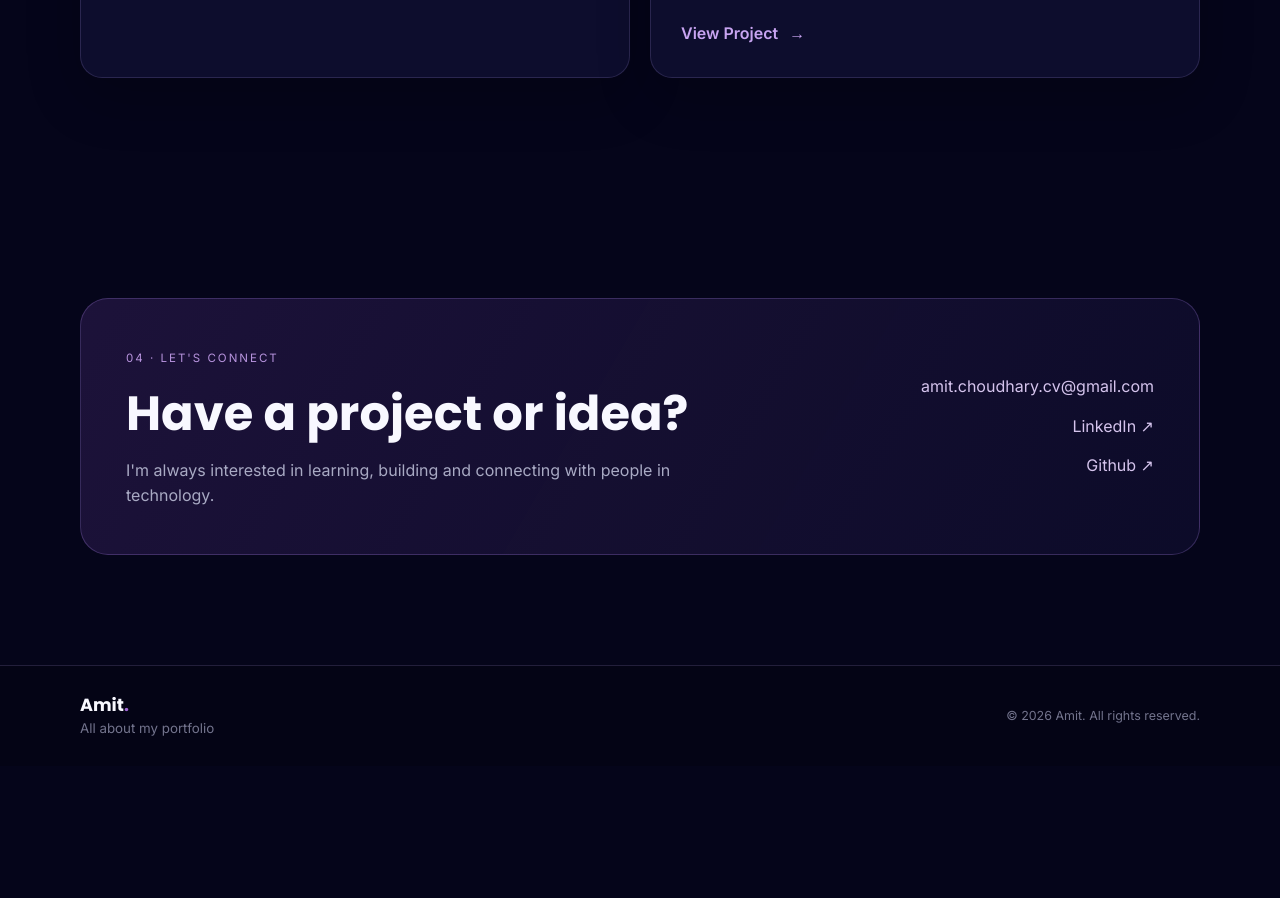
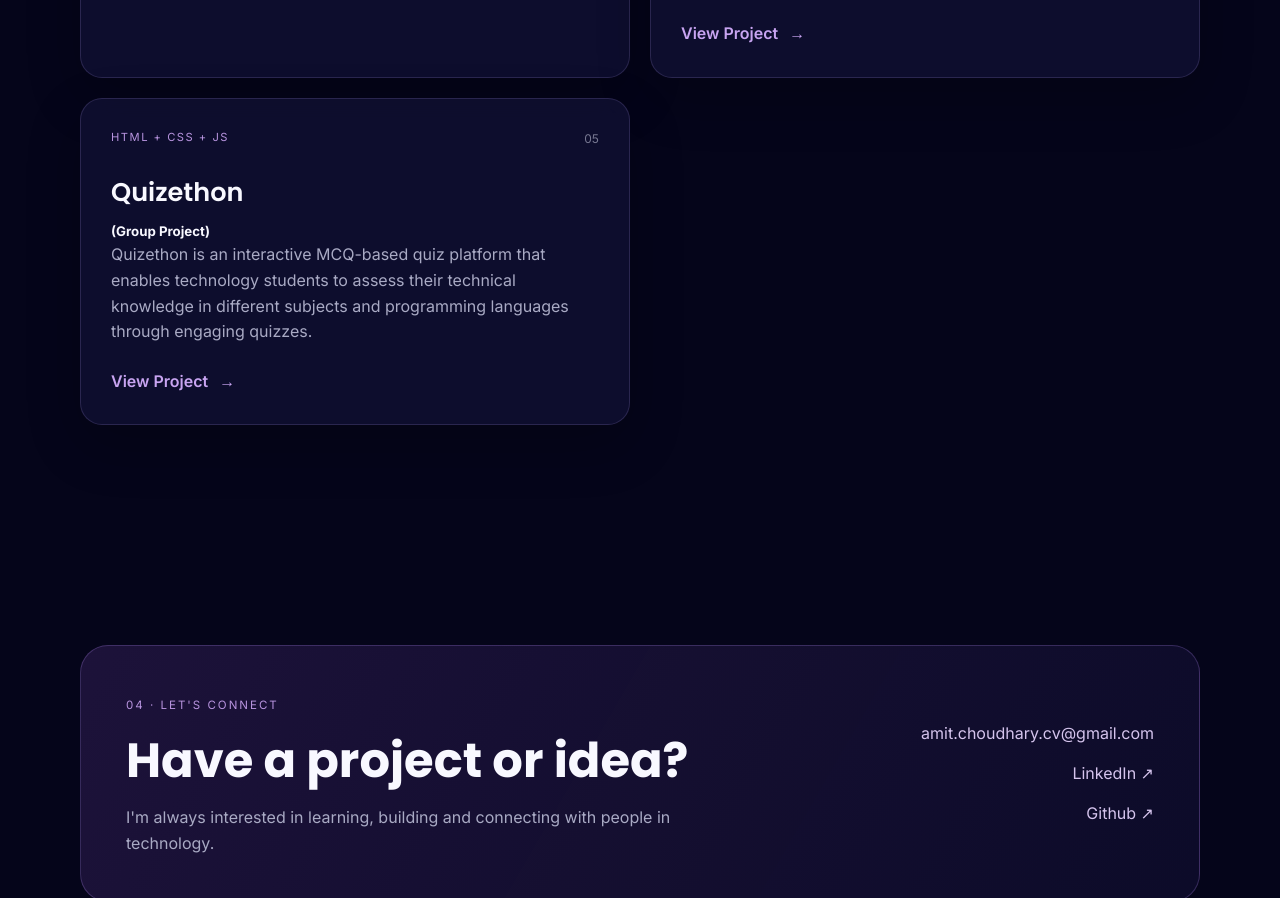
Before and after one commit to amitchoudhhary/file, a plain HTML site: page index.html in a window 1280 px wide. Shown: the part 2662-3560 px from the top of the page. Before the commit the page ends 3428 px from the top, so only its background shows below. Drawn offline with nearby package versions, Linux system fonts and the light colour scheme.

Commit message:
add project 5

```diff
--- a/index.html
+++ b/index.html
@@ -229,6 +229,20 @@
             View Project <span>→</span>
           </a>
         </article>
+         <!-- group project  -->
+          <!-- Project 3: quization -->
+        <article class="project-card glass">
+          <div class="project-top">
+            <span class="project-tag">HTML + CSS + JS</span>
+            <span class="project-index">05</span>
+          </div>
+          <h3>Quizethon</h3>
+          <h5>(Group Project)</h5>
+          <p>Quizethon is an interactive MCQ-based quiz platform that enables technology students to assess their technical knowledge in different subjects and programming languages through engaging quizzes.</p>
+          <a href="https://quizathonteam.netlify.app/" class="project-link" target="_blank" rel="noopener noreferrer">
+            View Project <span>→</span>
+          </a>
+        </article>
 
       </div>
 
```
